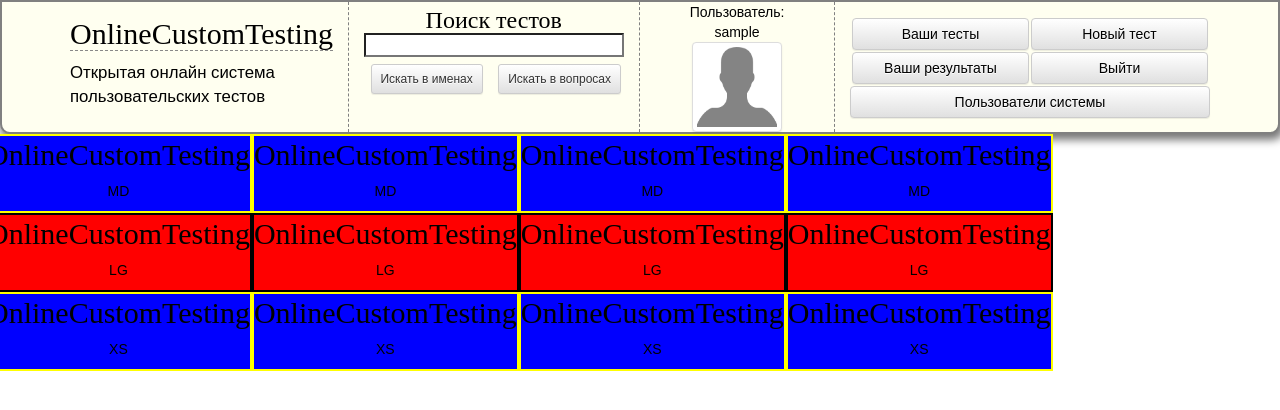
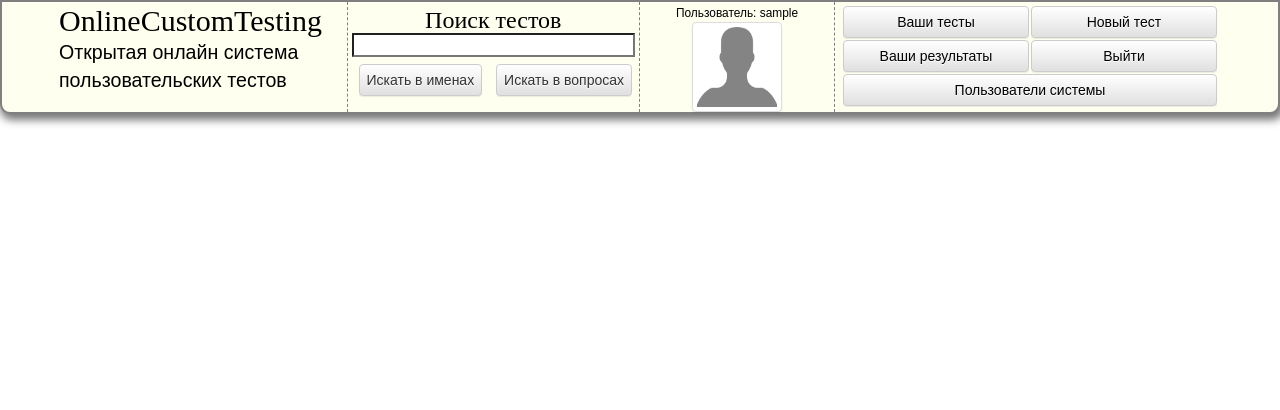
Before and after one commit to Cheltigmashev/oct, a Django app: page / in a window 1280 px wide. Shown: the top 410 px of the page. Run offline with Django 3.2, Linux system fonts and the light colour scheme; the visitor is signed in with stand-in values (Sample User, id 1); some libraries are stand-ins or nearby versions; some web fonts are replaced.

Commit message:
header layouting has been finished

```diff
--- a/octapp/static/css/style.sass
+++ b/octapp/static/css/style.sass
@@ -42,6 +42,8 @@ h1, h2, h3, h4, h5, h6
 /*============    ДЛЯ РАЗНЫХ ЭЛЕМЕНТОВ    ===========*/
 .table
   display: table
+  margin: 0
+  padding: 0
   border-spacing: 0
   .table_row
     display: table-row
@@ -74,19 +76,15 @@ header
   .row
     padding: 0
   .header_element
+    padding: 0 4px
     margin: 0
-  .header_element:not(:last-of-type):not(:first-of-type)
-    border-right: 1px dashed gray
-
-  .header_element:nth-of-type(1)
-    align-self: center
+    // background-color: rgba(0, 0, 0, 0.1)
+  .header_element_1
     h2
-      border-bottom: 1px dashed #888888
+      margin-bottom: 2px
     p
-      font-size: 120%
-
-  .header_element:nth-of-type(2)
-    border-left: 1px dashed gray
+      font-size: 140%
+  .header_element_2
     h3
       margin: 5px 0 0 0
     input[type=search]
@@ -104,8 +102,7 @@ header
       .empty_gap_cell
         width: 6%
 
-  .header_element:nth-of-type(3)
-    align-self: center
+  .header_element_3
     img
       width: $avatar_width
       height: $avatar_height
@@ -115,9 +112,14 @@ header
       .avatar_container
         width: $avatar_width
 
-  .header_element:last-of-type
-    align-self: center
+  .header_element_4
+    .all_buttons_container
+      padding: 2px
+      .system_users_button_container
+        margin: 2px
+        margin-top: 0
     .table
+      background-color: ivory
       margin: 0
       border-spacing: 2px
     .table_cell
@@ -126,9 +128,9 @@ header
       label
         margin-top: 0
         margin-bottom: 0
-    .table_cell:nth-of-type(1):not(:only-of-type)
+    .table_cell:nth-of-type(1)
       width: 50%
-    .table_cell:nth-of-type(2):not(:only-of-type)
+    .table_cell:nth-of-type(2)
       width: 50%
     .btn
       width: 100%
@@ -147,12 +149,37 @@ header
 
 /*============    	АДАПТИВ    ===========*/
 
-@media(min-width:0px) and (max-width:320px)
-
-@media(min-width:321px) and (max-width:480px)
-
-@media(min-width:481px) and (max-width:768px)
+@media(min-width:0px) and (max-width:768px)
+  .header_element
+    border-style: none
+  .header_element_2
+    border-bottom: 1px dashed gray
+  .header_element_3
+    border-right: 1px dashed gray
 
 @media(min-width:769px) and (max-width:992px)
+  .header_element
+    border-style: none
+  .header_element_1
+    border-bottom: 1px dashed gray
+    border-right: 1px dashed gray
+  .header_element_2
+    border-bottom: 1px dashed gray
+  .header_element_3
+    border-right: 1px dashed gray
 
 @media(min-width:993px) and (max-width:1200px)
+  .header
+    position: fixed
+  .header_element
+    border-style: none
+  .header_element:not(:last-of-type)
+    border-right: 1px dashed gray
+
+@media(min-width:1200px)
+  .header
+    position: fixed
+  .header_element
+    border-style: none
+  .header_element:not(:last-of-type)
+    border-right: 1px dashed gray
--- a/octapp/templates/octapp/tests_list.html
+++ b/octapp/templates/octapp/tests_list.html
@@ -30,37 +30,37 @@
           <div class="container">
             <div class="row flex">
 
-              <div class="col-md-3 header_element">
+              <div class="col-md-3 col-sm-6 header_element hidden-xs header_element_1">
                 <a href="{% url 'tests_list' %}">
                     <h2 class="text-left">OnlineCustomTesting</h2>
                     <p>Открытая онлайн система пользовательских тестов</p>
                 </a>
               </div>
 
-              <div class="col-md-3 header_element">
+              <div class="col-md-3 col-sm-6 col-xs-12 header_element header_element_2">
                 <h3>Поиск тестов</h3>
-                <form action="POST">
+                <form name="search_form" action="POST">
 {% csrf_token %}
                     <input name="search" type="search"><br>
                     <div class="search_buttons_div table center-block">
                         <div class="table_row">
                             <div class="table_cell">
-                                <button type="submit" class="btn btn-sm btn-default" role=submit>Искать в именах</button>
+                                <button type="submit" class="btn btn-default" role=submit>Искать в именах</button>
                             </div>
                             <div class="empty_gap_cell table_cell"></div>
                             <div class="table_cell">
-                                <button type="submit" class="btn btn-sm btn-default" role=submit>Искать в вопросах</button>
+                                <button type="submit" class="btn btn-default" role=submit>Искать в вопросах</button>
                             </div>
                         </div>
                     </div>
                 </form>
               </div>
 
-              <div class="col-md-2 header_element">
+              <div class="col-md-2 col-sm-6 col-xs-6 header_element header_element_3">
 
 {% if user.is_authenticated %}
                     <div class="center-block text-center user_container">
-                        <span class="">Пользователь: <br>{{ user.username }}</span>
+                        <small><span>Пользователь: {{ user.username }}</span></small>
                         <div class="avatar_container center-block">
                             <img class="img-thumbnail thumbnail" src="../../static/img/default_avatar.png">
                         </div>
@@ -73,7 +73,8 @@
 
               </div>
 
-              <div class="col-md-4 header_element">
+              <div class="col-md-4 col-sm-6 col-xs-6 header_element header_element_4">
+                <div class="all_buttons_container">
                 <div class="table center-block">
                     <div class="table_row">
 {% if user.is_authenticated %}
@@ -94,10 +95,11 @@
                         </div>
                     </div>
                 </div>
-                <a href="#" class="btn btn-default">Пользователи системы</a>
+                <div class="system_users_button_container"><a href="#" class="btn btn-default">Пользователи системы</a></div>
 {% else %}
+                <form name="login_form" method="POST">
+{% csrf_token %}
                     <div class="table center-block">
-                        <form method="POST">
                             <div class="table_row">
                                 <div class="table_cell">
                                     <label for="username">Логин:</label>
@@ -109,125 +111,17 @@
                                 </div>
                             </div>
                             <div class="table_row">
-                                {% csrf_token %}
                                     <div class="table_cell"><a href="#" class="btn btn-default">Войти</a></div>
                                     <div class="table_cell"><a href="#" class="btn btn-default">Регистрация</a></div>
+                            </div>
 {% endif %}
                     </div>
                  </form>
                 </div>
               </div>
-            </div>
+            </div> <!-- row flex end -->
           </div>
         </header>
-
-
-            <div class="row flex">
-                <col-md-3 style="background-color: blue; border: 2px solid yellow">
-                    <div class="center-block text-center user_container">
-                        <a href="{% url 'tests_list' %}">
-                    <h2 class="text-left">OnlineCustomTesting</h2>
-                    <p>MD</p>
-                </a>
-                    </div>
-                </col-md-3>
-                <col-md-3 style="background-color: blue; border: 2px solid yellow">
-                    <div class="center-block text-center user_container">
-                        <a href="{% url 'tests_list' %}">
-                    <h2 class="text-left">OnlineCustomTesting</h2>
-                    <p>MD</p>
-                </a>
-                    </div>
-                </col-md-3>
-                <col-md-3 style="background-color: blue; border: 2px solid yellow">
-                    <div class="center-block text-center user_container">
-                        <a href="{% url 'tests_list' %}">
-                    <h2 class="text-left">OnlineCustomTesting</h2>
-                    <p>MD</p>
-                </a>
-                    </div>
-                </col-md-3>
-                <col-md-3 style="background-color: blue; border: 2px solid yellow">
-                    <div class="center-block text-center user_container">
-                        <a href="{% url 'tests_list' %}">
-                    <h2 class="text-left">OnlineCustomTesting</h2>
-                    <p>MD</p>
-                </a>
-                    </div>
-                </col-md-3>
-            </div>
-            <div class="row flex">
-                <col-lg-3 style="background-color: red; border: 2px solid black">
-                    <div class="center-block text-center user_container">
-                        <a href="{% url 'tests_list' %}">
-                    <h2 class="text-left">OnlineCustomTesting</h2>
-                    <p>LG</p>
-                </a>
-                    </div>
-                </col-lg-3>
-                <col-lg-3 style="background-color: red; border: 2px solid black">
-                    <div class="center-block text-center user_container">
-                        <a href="{% url 'tests_list' %}">
-                    <h2 class="text-left">OnlineCustomTesting</h2>
-                    <p>LG</p>
-                </a>
-                    </div>
-                </col-lg-3>
-                <col-lg-3 style="background-color: red; border: 2px solid black">
-                    <div class="center-block text-center user_container">
-                        <a href="{% url 'tests_list' %}">
-                    <h2 class="text-left">OnlineCustomTesting</h2>
-                    <p>LG</p>
-                </a>
-                    </div>
-                </col-lg-3>
-                <col-lg-3 style="background-color: red; border: 2px solid black">
-                    <div class="center-block text-center user_container">
-                        <a href="{% url 'tests_list' %}">
-                    <h2 class="text-left">OnlineCustomTesting</h2>
-                    <p>LG</p>
-                </a>
-                    </div>
-                </col-lg-3>
-            </div>
-
-
-
-            <div class="row flex">
-                <col-xs-3 style="background-color: blue; border: 2px solid yellow">
-                    <div class="center-block text-center user_container">
-                        <a href="{% url 'tests_list' %}">
-                    <h2 class="text-left">OnlineCustomTesting</h2>
-                    <p>XS</p>
-                </a>
-                    </div>
-                </col-xs-3>
-                <col-xs-3 style="background-color: blue; border: 2px solid yellow">
-                    <div class="center-block text-center user_container">
-                        <a href="{% url 'tests_list' %}">
-                    <h2 class="text-left">OnlineCustomTesting</h2>
-                    <p>XS</p>
-                </a>
-                    </div>
-                </col-xs-3>
-                <col-xs-3 style="background-color: blue; border: 2px solid yellow">
-                    <div class="center-block text-center user_container">
-                        <a href="{% url 'tests_list' %}">
-                    <h2 class="text-left">OnlineCustomTesting</h2>
-                    <p>XS</p>
-                </a>
-                    </div>
-                </col-xs-3>
-                <col-xs-3 style="background-color: blue; border: 2px solid yellow">
-                    <div class="center-block text-center user_container">
-                        <a href="{% url 'tests_list' %}">
-                    <h2 class="text-left">OnlineCustomTesting</h2>
-                    <p>XS</p>
-                </a>
-                    </div>
-                </col-xs-3>
-            </div>
-
 
 
         <div class="content container">
```
Also changed, not shown: octapp/static/css/style.css (+1 -1 lines), 1 other file. Lines whose indentation alone changed are shown as unchanged.
